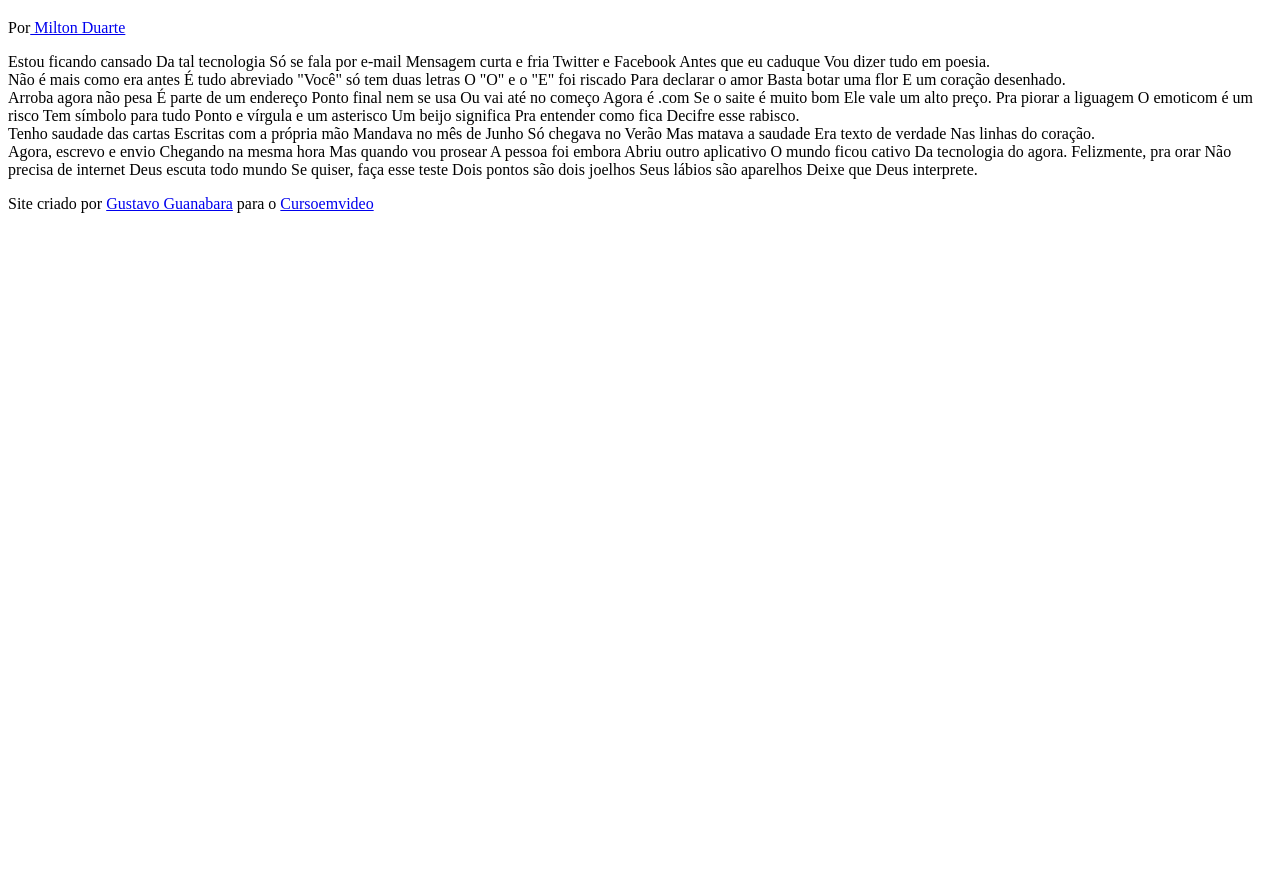
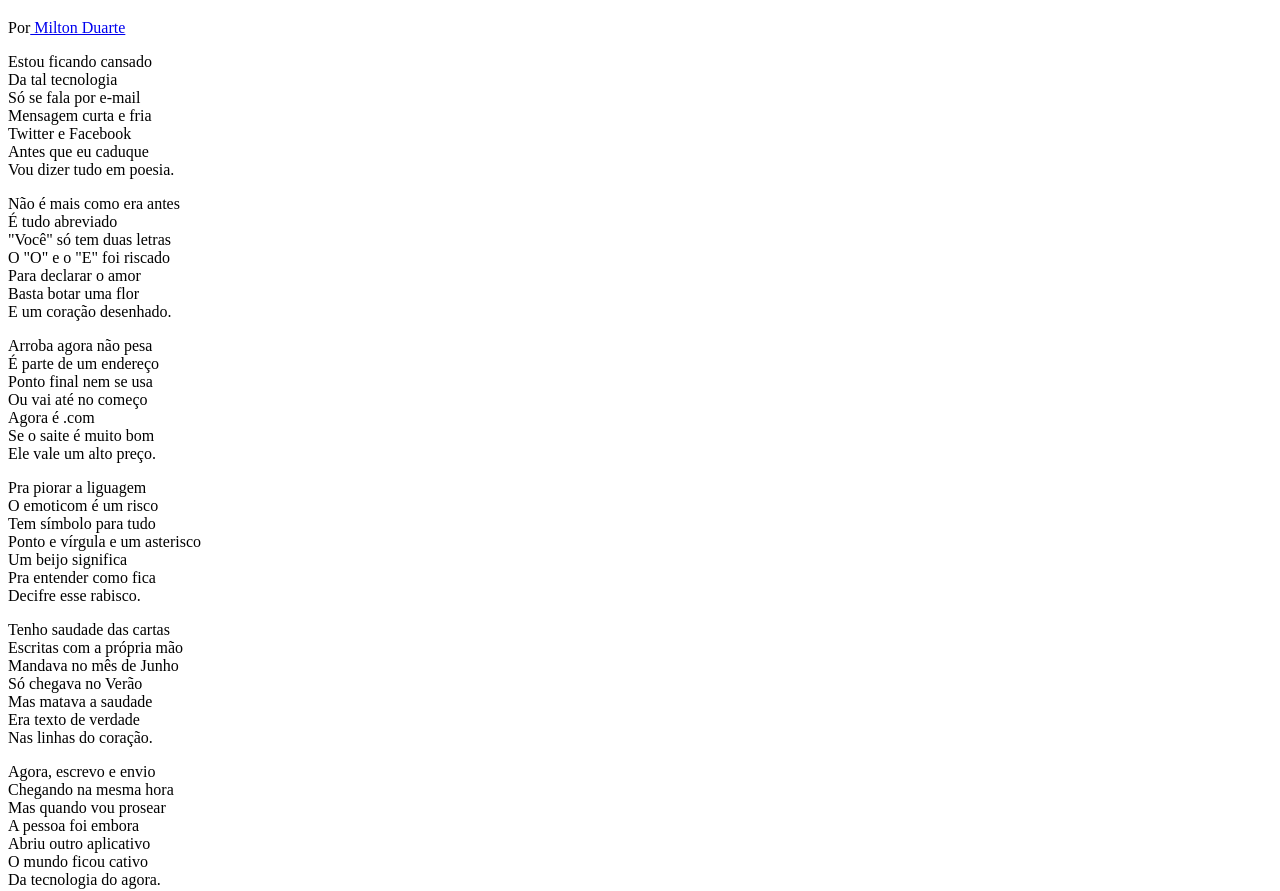
Before and after one commit to SaraAguiarLima/html-css, a plain HTML site: page desafios/d12/index.html in a window 1280 px wide. Shown: the part 61-952 px from the top of the page. Before the commit the page ends 800 px from the top, so only its background shows below. Drawn offline with Linux system fonts and the light colour scheme.

Commit message:
criei link css

```diff
--- /dev/null
+++ b/desafios/d12/estilo/style.css
@@ -0,0 +1 @@
+@charset "UTF-8";
--- a/desafios/d12/index.html
+++ b/desafios/d12/index.html
@@ -4,89 +4,97 @@
     <meta charset="UTF-8">
     <meta name="viewport" content="width=device-width, initial-scale=1.0">
     <title>Cordel Moderno</title>
+    <link rel="stylesheet" href="estilo/style.css">
 </head>
 <body>
     <header>
         <h1>Cordel Moderno</h1>
         <p>Por<a href="https://www.recantodasletras.com.br/poesias/3186743" target="_blank"> Milton Duarte</a></p>
 
-    </header>
-
-        <section>
-            Estou ficando cansado
-            Da tal tecnologia
-            Só se fala por e-mail
-            Mensagem curta e fria
-            Twitter e Facebook
-            Antes que eu caduque
-            Vou dizer tudo em poesia.
-
-        </section>
-
-       <section>
-
-           Não é mais como era antes
-           É tudo abreviado
-           "Você" só tem duas letras
-           O "O" e o "E" foi riscado
-           Para declarar o amor
-           Basta botar uma flor
-           E um coração desenhado.
-
-       </section>
 
 
         <section>
-            Arroba agora não pesa
-            É parte de um endereço
-            Ponto final nem se usa
-            Ou vai até no começo
-            Agora é .com
-            Se o saite é muito bom
-            Ele vale um alto preço.
+            <p>
+                Estou ficando cansado <br>
+                Da tal tecnologia <br>
+                Só se fala por e-mail <br>
+                Mensagem curta e fria <br>
+                Twitter e Facebook<br>
+                Antes que eu caduque<br>
+                Vou dizer tudo em poesia.
+            </p>
+        </section>
 
-            Pra piorar a liguagem
-            O emoticom é um risco
-            Tem símbolo para tudo
-            Ponto e vírgula e um asterisco
-            Um beijo significa
-            Pra entender como fica
-            Decifre esse rabisco.
+        <section>
+            <p>
+                Não é mais como era antes<br>
+                É tudo abreviado<br>
+                "Você" só tem duas letras<br>
+                O "O" e o "E" foi riscado<br>
+                Para declarar o amor<br>
+                Basta botar uma flor<br>
+                E um coração desenhado.
+            </p>
         </section>
 
 
 
         <section>
-            Tenho saudade das cartas
-            Escritas com a própria mão
-            Mandava no mês de Junho
-            Só chegava no Verão
-            Mas matava a saudade
-            Era texto de verdade
-            Nas linhas do coração.
+            <p>
+                Arroba agora não pesa<br>
+                É parte de um endereço<br>
+                Ponto final nem se usa<br>
+                Ou vai até no começo<br>
+                Agora é .com<br>
+                Se o saite é muito bom<br>
+                Ele vale um alto preço.<br>
+            </p>
+            <p>
+                Pra piorar a liguagem<br>
+                O emoticom é um risco<br>
+                Tem símbolo para tudo<br>
+                Ponto e vírgula e um asterisco<br>
+                Um beijo significa<br>
+                Pra entender como fica<br>
+                Decifre esse rabisco.<br>
+            </p>
         </section>
 
 
-       <section>
-            Agora, escrevo e envio
-            Chegando na mesma hora
-            Mas quando vou prosear
-            A pessoa foi embora
-            Abriu outro aplicativo
-            O mundo ficou cativo
-            Da tecnologia do agora.
-
-            Felizmente, pra orar
-            Não precisa de internet
-            Deus escuta todo mundo
-            Se quiser, faça esse teste
-            Dois pontos são dois joelhos
-            Seus lábios são aparelhos
-            Deixe que Deus interprete.
+        <section>
+            <p>
+                Tenho saudade das cartas<br>
+                Escritas com a própria mão<br>
+                Mandava no mês de Junho<br>
+                Só chegava no Verão<br>
+                Mas matava a saudade<br>
+                Era texto de verdade<br>
+                Nas linhas do coração.
+            </p>
         </section>
 
+        <section>
+            <p>
+                Agora, escrevo e envio<br>
+                Chegando na mesma hora<br>
+                Mas quando vou prosear<br>
+                A pessoa foi embora<br>
+                Abriu outro aplicativo<br>
+                O mundo ficou cativo<br>
+                Da tecnologia do agora.<br>
+            </p>
+            <p>
+                Felizmente, pra orar<br>
+                Não precisa de internet<br>
+                Deus escuta todo mundo<br>
+                Se quiser, faça esse teste<br>
+                Dois pontos são dois joelhos<br>
+                Seus lábios são aparelhos<br>
+                Deixe que Deus interprete.
+            </p>
+        </section>
         <footer>
-            <P>Site criado por <a href="https://gustavoguanabara.github.io" target="_blank">Gustavo Guanabara</a> para o <a href="https://wwww.cursoemvideo.com" target="_blank">Cursoemvideo</a></P>
+            <P>Site criado por <a href="https://gustavoguanabara.github.io" target="_blank">Gustavo Guanabara</a> para o <a href="https://www.cursoemvideo.com/" target="_blank">Cursoemvideo.</a></P>
         </footer>
 </body>
 </html>
```
